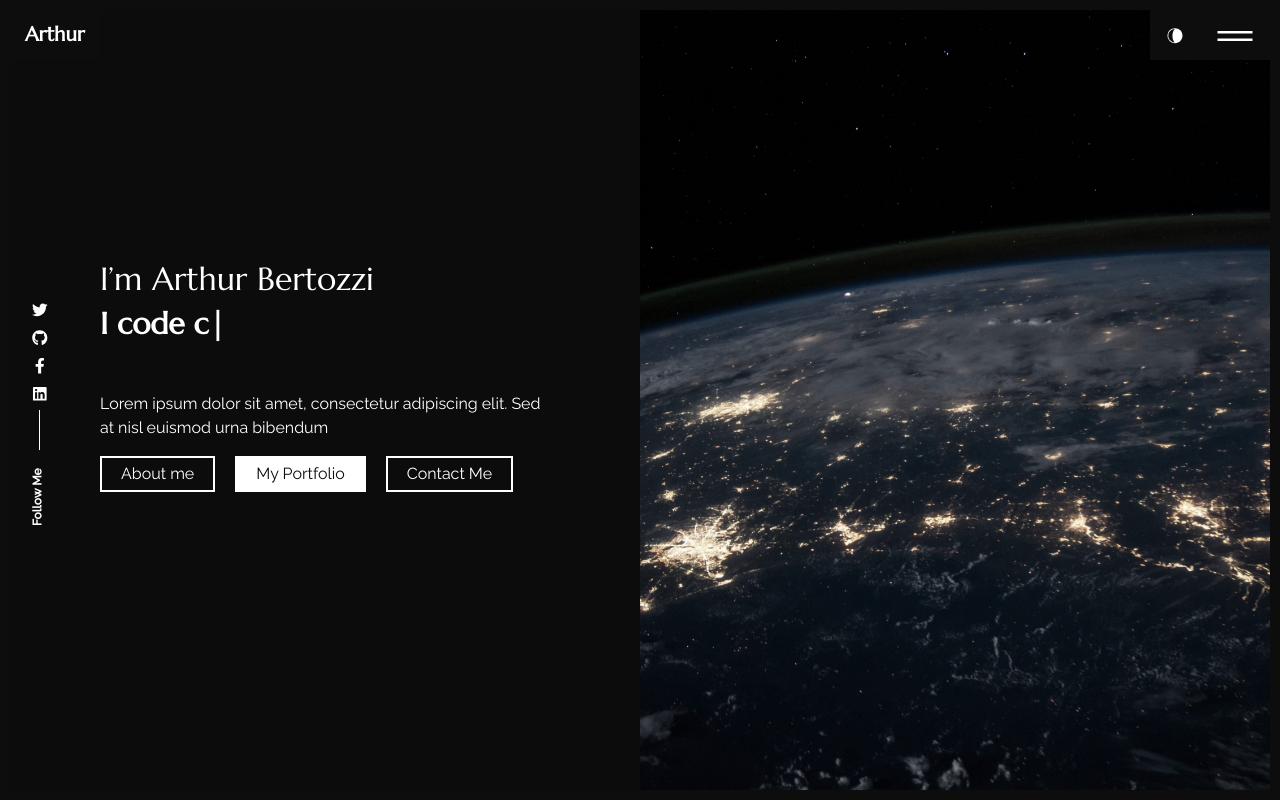
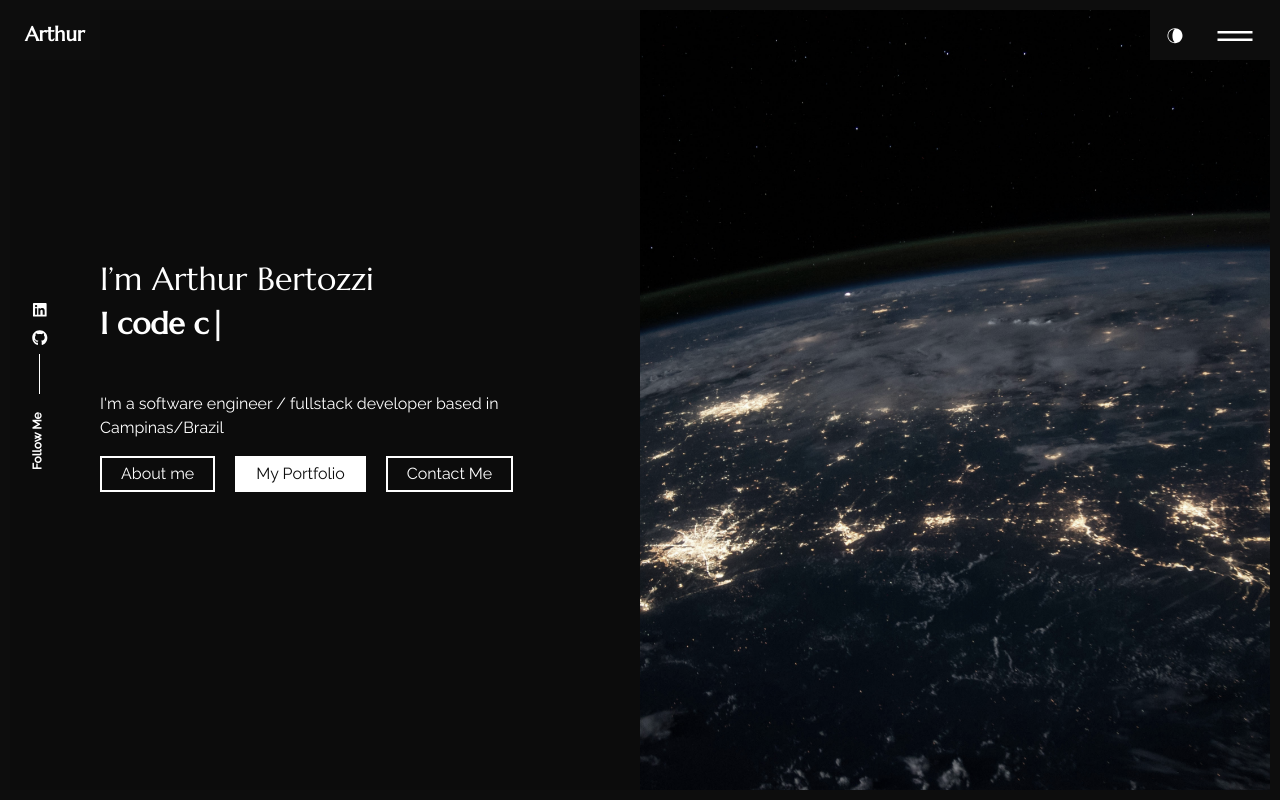
Before and after one commit to ArthurBertozzi/personal-portfolio, a React (Create React App) app: page / in a window 1280 px wide. Built offline with nearby package versions, Linux system fonts and the light colour scheme.

Commit message:
Adjustments to home, navbar and social icons

```diff
--- a/src/app/App.js
+++ b/src/app/App.js
@@ -1,13 +1,10 @@
 import React, { useEffect } from "react";
 import "bootstrap/dist/css/bootstrap.min.css";
-import {
-  BrowserRouter as Router,
-  useLocation,
-} from "react-router-dom";
+import { BrowserRouter as Router, useLocation } from "react-router-dom";
 import withRouter from "../hooks/withRouter";
 import AppRoutes from "./routes";
 import Headermain from "../header";
-import AnimatedCursor  from "../hooks/AnimatedCursor";
+import AnimatedCursor from "../hooks/AnimatedCursor";
 import "./App.css";
 
 function _ScrollToTop(props) {
@@ -29,7 +26,7 @@ export default function App() {
           color="255, 255 ,255"
           outerAlpha={0.4}
           innerScale={0.7}
-          outerScale={5}
+          outerScale={1.5}
         />
       </div>
       <ScrollToTop>
--- a/src/components/socialicons/index.js
+++ b/src/components/socialicons/index.js
@@ -1,60 +1,21 @@
 import React from "react";
 import "./style.css";
-import {
-  FaGithub,
-  FaTwitter,
-  FaFacebookF,
-  FaLinkedin,
-  FaYoutube,
-  FaTwitch,
-} from "react-icons/fa";
-import { socialprofils } from "../../content_option";
+import { socialprofiles } from "../../content_option";
+
+console.log(socialprofiles);
 
 export const Socialicons = (params) => {
   return (
     <div className="stick_follow_icon">
       <ul>
-        {socialprofils.twitter && (
-          <li>
-            <a href={socialprofils.twitter}>
-              <FaTwitter />
-            </a>
-          </li>
-        )}
-        {socialprofils.github && (
-          <li>
-            <a href={socialprofils.github}>
-              <FaGithub />
-            </a>
-          </li>
-        )}
-        {socialprofils.facebook && (
-          <li>
-            <a href={socialprofils.facebook}>
-              <FaFacebookF />
-            </a>
-          </li>
-        )}
-        {socialprofils.linkedin && (
-          <li>
-            <a href={socialprofils.linkedin}>
-              <FaLinkedin />
-            </a>
-          </li>
-        )}
-        {socialprofils.youtube && (
-          <li>
-            <a href={socialprofils.youtube}>
-              <FaYoutube />
-            </a>
-          </li>
-        )}
-        {socialprofils.twitch && (
-          <li>
-            <a href={socialprofils.twitch}>
-              <FaTwitch />
-            </a>
-          </li>
+        {socialprofiles.map((profile, index) =>
+          Object.entries(profile).map(([key, { url, icon: IconComponent }]) => (
+            <li key={url}>
+              <a href={url} target="_blank" rel="noopener noreferrer">
+                <IconComponent />
+              </a>
+            </li>
+          ))
         )}
       </ul>
       <p>Follow Me</p>
--- a/src/content_option.js
+++ b/src/content_option.js
@@ -1,10 +1,11 @@
 import homeBanner from "./assets/images/home-banner.jpg";
+import { FaGithub, FaLinkedin } from "react-icons/fa";
 
 const logotext = "Arthur";
 const meta = {
-  title: "John Doe",
+  title: "Arthur Bertozzi",
   description:
-    "I’m John Doe data scientist _ Full stack devloper,currently working in Berlin",
+    "I’m Arthur Bertozzi a software engineer based in Campinas/Brazil",
 };
 
 const introdata = {
@@ -15,7 +16,7 @@ const introdata = {
     third: "I help you to solve your problems",
   },
   description:
-    "Lorem ipsum dolor sit amet, consectetur adipiscing elit. Sed at nisl euismod urna bibendum",
+    "I'm a software engineer / fullstack developer based in Campinas/Brazil",
   your_img_url: homeBanner,
 };
 
@@ -171,12 +172,16 @@ const contactConfig = {
   YOUR_USER_ID: "user_id",
 };
 
-const socialprofils = {
-  github: "https://github.com",
-  facebook: "https://facebook.com",
-  linkedin: "https://linkedin.com",
-  twitter: "https://twitter.com",
-};
+const socialprofiles = [
+  {
+    linkedin: {
+      url: "https://www.linkedin.com/in/arthur-bertozzi/",
+      icon: FaLinkedin,
+    },
+    github: { url: "https://github.com/ArthurBertozzi", icon: FaGithub },
+  },
+];
+
 export {
   meta,
   dataabout,
@@ -186,6 +191,6 @@ export {
   services,
   introdata,
   contactConfig,
-  socialprofils,
+  socialprofiles,
   logotext,
 };
--- a/src/header/index.js
+++ b/src/header/index.js
@@ -2,7 +2,7 @@ import React, { useState } from "react";
 import "./style.css";
 import { VscGrabber, VscClose } from "react-icons/vsc";
 import { Link } from "react-router-dom";
-import { logotext ,socialprofils } from "../content_option";
+import { logotext, socialprofiles } from "../content_option";
 import Themetoggle from "../components/themetoggle";
 
 const Headermain = () => {
@@ -17,15 +17,14 @@ const Headermain = () => {
     <>
       <header className="fixed-top site__header">
         <div className="d-flex align-items-center justify-content-between">
-          <Link  className="navbar-brand nav_ac" to="/">
+          <Link className="navbar-brand nav_ac" to="/">
             {logotext}
           </Link>
           <div className="d-flex align-items-center">
-          <Themetoggle />
-          <button className="menu__button  nav_ac" onClick={handleToggle}>
-            {!isActive ? <VscClose /> : <VscGrabber />}
-          </button>
-
+            <Themetoggle />
+            <button className="menu__button  nav_ac" onClick={handleToggle}>
+              {!isActive ? <VscClose /> : <VscGrabber />}
+            </button>
           </div>
         </div>
 
@@ -35,16 +34,28 @@ const Headermain = () => {
               <div className="menu__container p-3">
                 <ul className="the_menu">
                   <li className="menu_item ">
-                  <Link  onClick={handleToggle} to="/" className="my-3">Home</Link>
+                    <Link onClick={handleToggle} to="/" className="my-3">
+                      Home
+                    </Link>
                   </li>
                   <li className="menu_item">
-                    <Link  onClick={handleToggle} to="/portfolio" className="my-3"> Portfolio</Link>
+                    <Link
+                      onClick={handleToggle}
+                      to="/portfolio"
+                      className="my-3"
+                    >
+                      Portfolio
+                    </Link>
                   </li>
                   <li className="menu_item">
-                  <Link onClick={handleToggle} to="/about" className="my-3">About</Link>
+                    <Link onClick={handleToggle} to="/about" className="my-3">
+                      About
+                    </Link>
                   </li>
                   <li className="menu_item">
-                  <Link onClick={handleToggle} to="/contact" className="my-3"> Contact</Link>
+                    <Link onClick={handleToggle} to="/contact" className="my-3">
+                      Contact
+                    </Link>
                   </li>
                 </ul>
               </div>
@@ -52,11 +63,9 @@ const Headermain = () => {
           </div>
           <div className="menu_footer d-flex flex-column flex-md-row justify-content-between align-items-md-center position-absolute w-100 p-3">
             <div className="d-flex">
-            <a href={socialprofils.facebook}>Facebook</a>
-            <a href={socialprofils.github}>Github</a>
-            <a href={socialprofils.twitter}>Twitter</a>
+              <a href={socialprofiles.linkedin}>Linkedin</a>
+              <a href={socialprofiles.github}>Github</a>
             </div>
-            <p className="copyright m-0">copyright __ {logotext}</p>
           </div>
         </div>
       </header>
@@ -64,7 +73,6 @@ const Headermain = () => {
       <div className="br-bottom"></div>
       <div className="br-left"></div>
       <div className="br-right"></div>
-
     </>
   );
 };
```
